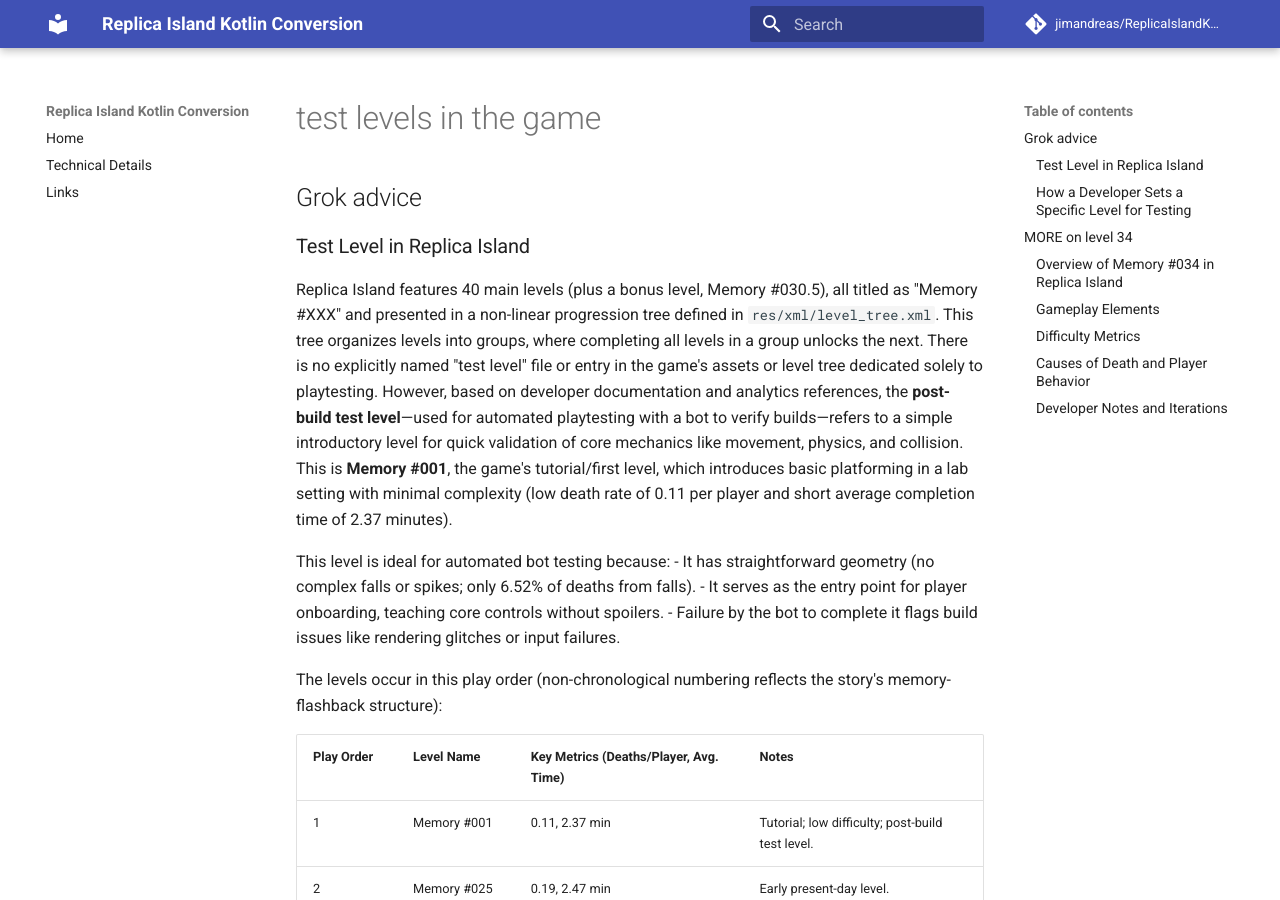
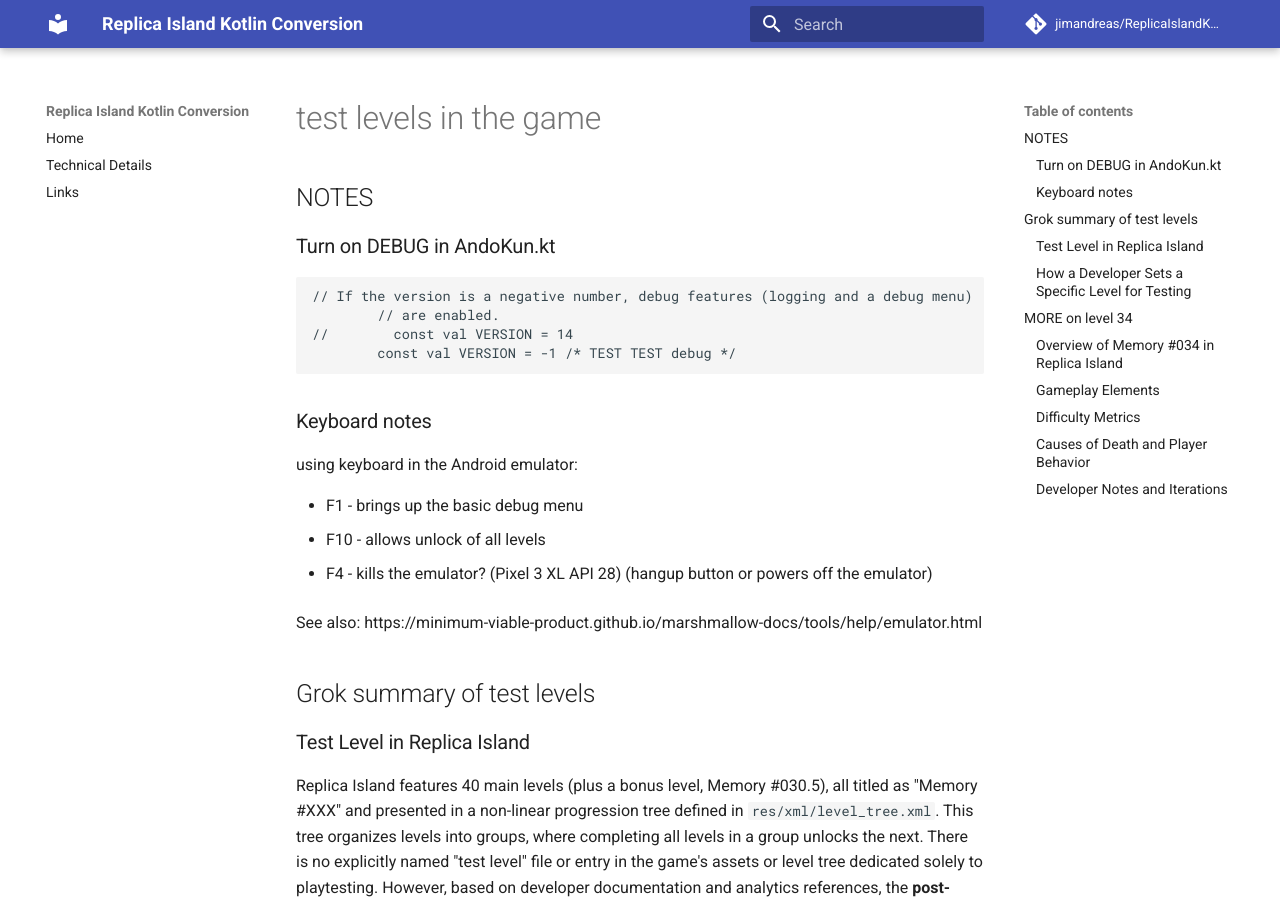
Before and after one commit to jimandreas/ReplicaIslandKotlin, an MkDocs documentation site: the page built from docs/grokInfo/testLevels.md, in a window 1280 px wide and 900 px high. Built offline with MkDocs 1.6.1 and Material for MkDocs 9.7.7, drawn with Linux system fonts in a browser that asks for light colours; comment, search, counter and statistics services are not loaded.

Commit message:
add notes on levels and keycodes

````diff
--- a/docs/grokInfo/testLevels.md
+++ b/docs/grokInfo/testLevels.md
@@ -1,6 +1,28 @@
 # test levels in the game
 
-## Grok advice
+## NOTES
+
+### Turn on DEBUG in AndoKun.kt
+
+```
+// If the version is a negative number, debug features (logging and a debug menu)
+        // are enabled.
+//        const val VERSION = 14
+        const val VERSION = -1 /* TEST TEST debug */
+```
+
+### Keyboard notes
+
+using keyboard in the Android emulator:
+
+* F1 - brings up the basic debug menu
+* F10 - allows unlock of all levels
+
+* F4 - kills the emulator? (Pixel 3 XL API 28) (hangup button or powers off the emulator)
+
+See also: https://minimum-viable-product.github.io/marshmallow-docs/tools/help/emulator.html
+
+## Grok summary of test levels
 
 ### Test Level in Replica Island
 
````
